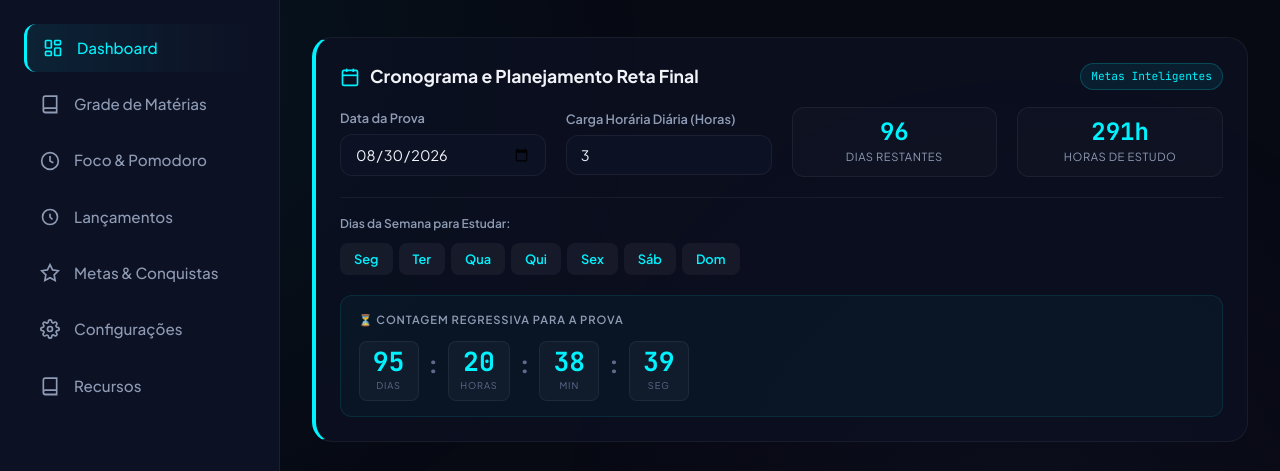
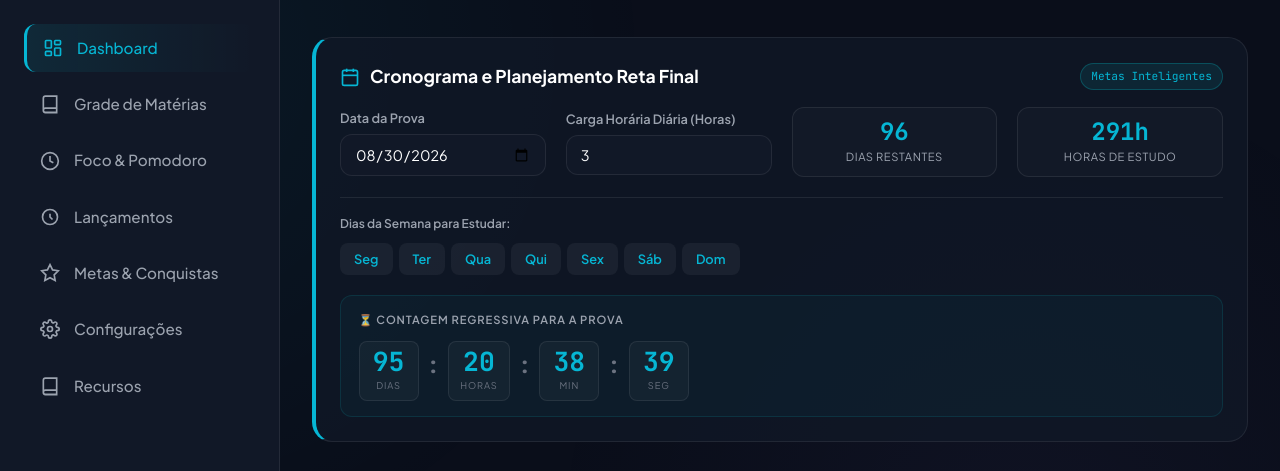
Before and after one commit to rafamarquez87/studyflow-petrobras, a plain HTML site: page index.html in a window 1280 px wide. Shown: the part 100-571 px from the top of the page. Drawn offline with nearby package versions, Linux system fonts and the light colour scheme.

Commit message:
Improve theme colors - Enhanced vibrancy and better contrast

```diff
--- a/styles.css
+++ b/styles.css
@@ -6,35 +6,35 @@
 @import url('https://fonts.googleapis.com/css2?family=Outfit:wght@300;400;500;600;700;800&family=JetBrains+Mono:wght@400;500;600;700&family=Plus+Jakarta+Sans:wght@300;400;500;600;700&display=swap');
 
 :root {
-  /* Dark color palette */
-  --bg-primary: #070913;
-  --bg-secondary: #0d1124;
-  --bg-tertiary: #141a34;
-  --glass-bg: rgba(13, 17, 36, 0.65);
-  --glass-border: rgba(255, 255, 255, 0.06);
-  --glass-border-hover: rgba(255, 255, 255, 0.12);
-
-  /* Text colors */
-  --text-primary: #f1f3f9;
-  --text-secondary: #8e9bb4;
-  --text-muted: #5e6b8c;
-
-  /* Accents per exam block & status */
-  --color-b1: #00f2fe; /* Ciano Neon (Bloco 1) */
-  --color-b1-grad: linear-gradient(135deg, #00c6ff, #00f2fe);
-
-  --color-b2: #e8c547; /* Amarelo Ouro (Bloco 2) */
-  --color-b2-grad: linear-gradient(135deg, #ffd000, #e8c547);
-
-  --color-b3: #f7934c; /* Laranja Energético (Bloco 3) */
-  --color-b3-grad: linear-gradient(135deg, #ff7b24, #f7934c);
-
-  --color-basicas: #a78bfa; /* Violeta/Lilás (Básicas) */
-  --color-basicas-grad: linear-gradient(135deg, #8b5cf6, #a78bfa);
-
-  --color-success: #10b981; /* Verde Menta (Desempenho bom) */
-  --color-warning: #f59e0b; /* Laranja/Amarelo */
-  --color-danger: #ef4444; /* Vermelho/Coral (Desempenho ruim) */
+  /* Dark color palette - Enhanced vibrancy */
+  --bg-primary: #0a0e1a;
+  --bg-secondary: #111827;
+  --bg-tertiary: #1f2937;
+  --glass-bg: rgba(17, 24, 39, 0.75);
+  --glass-border: rgba(255, 255, 255, 0.08);
+  --glass-border-hover: rgba(255, 255, 255, 0.15);
+
+  /* Text colors - Better contrast */
+  --text-primary: #ffffff;
+  --text-secondary: #9ca3af;
+  --text-muted: #6b7280;
+
+  /* Accents per exam block & status - More vibrant */
+  --color-b1: #06b6d4; /* Ciano Vibrante (Bloco 1) */
+  --color-b1-grad: linear-gradient(135deg, #0891b2, #06b6d4);
+
+  --color-b2: #fbbf24; /* Amarelo Solar (Bloco 2) */
+  --color-b2-grad: linear-gradient(135deg, #f59e0b, #fbbf24);
+
+  --color-b3: #f97316; /* Laranja Intenso (Bloco 3) */
+  --color-b3-grad: linear-gradient(135deg, #ea580c, #f97316);
+
+  --color-basicas: #8b5cf6; /* Violeta Profundo (Básicas) */
+  --color-basicas-grad: linear-gradient(135deg, #7c3aed, #8b5cf6);
+
+  --color-success: #22c55e; /* Verde Vibrante (Desempenho bom) */
+  --color-warning: #eab308; /* Amarelo Intenso */
+  --color-danger: #ef4444; /* Vermelho Vibrante (Desempenho ruim) */
 
   /* Layout specifications */
   --sidebar-width: 280px;
@@ -42,7 +42,7 @@
   --radius-lg: 20px;
   --radius-md: 12px;
   --radius-sm: 8px;
-  --shadow-neon: 0 8px 32px 0 rgba(0, 242, 254, 0.08);
+  --shadow-neon: 0 8px 32px 0 rgba(6, 182, 212, 0.12);
   --transition-smooth: all 0.3s cubic-bezier(0.4, 0, 0.2, 1);
 }
 
```
